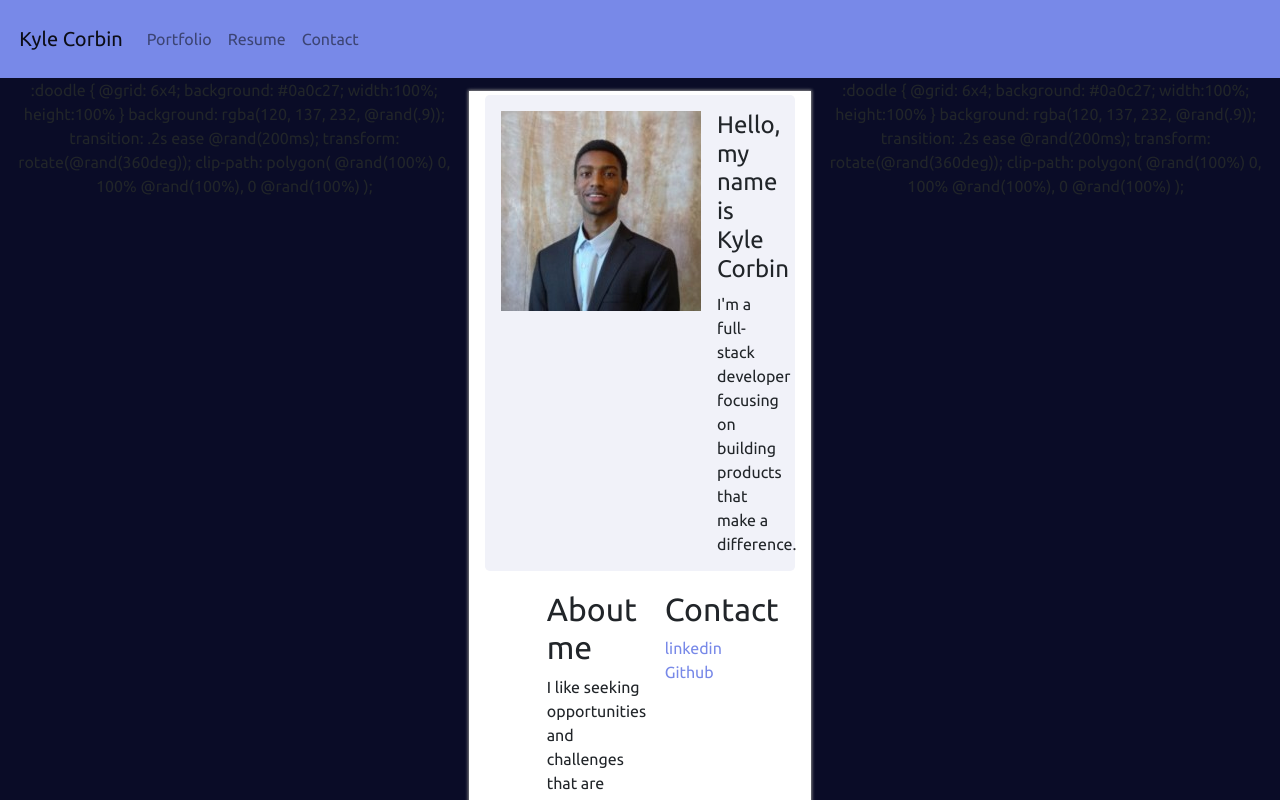
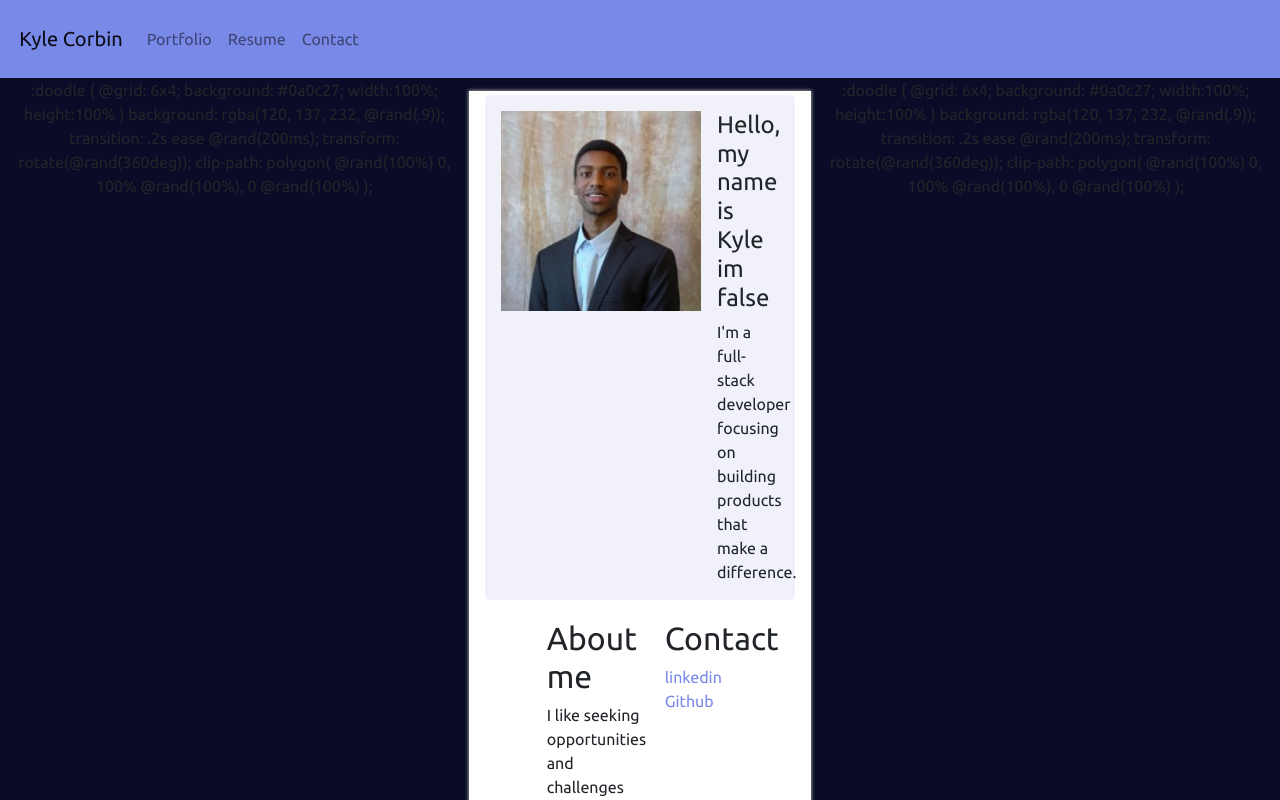
Before and after one commit to YeetOrBeYate/KyleCorbin, a React (Create React App) app: page / in a window 1280 px wide. Shown: the top 800 px of the page. Built offline with nearby package versions, Linux system fonts and the light colour scheme; no server answers.

Commit message:
Testing live hosting on personal site

```diff
--- a/src/comp/Home.js
+++ b/src/comp/Home.js
@@ -4,6 +4,10 @@ import self from "../img/profSelf.jpeg"
 import '../App.css';
 import "../Animations/page.css"
 import blackBusinessMan from "../img/BlackBusinessman.jpg"
+
+const insideElectron = !!window.api?.isElectron
+
+const yeet = insideElectron ? 'im true' : 'im false'
 
 
 
@@ -19,7 +23,7 @@ const Home = () => {
             </Media>
             <Media body>
                 <Media heading>
-                Hello, my name is Kyle Corbin
+                Hello, my name is Kyle {yeet}
                 </Media>
                 I'm a full-stack developer focusing on building products that make a difference.
             </Media>
```
